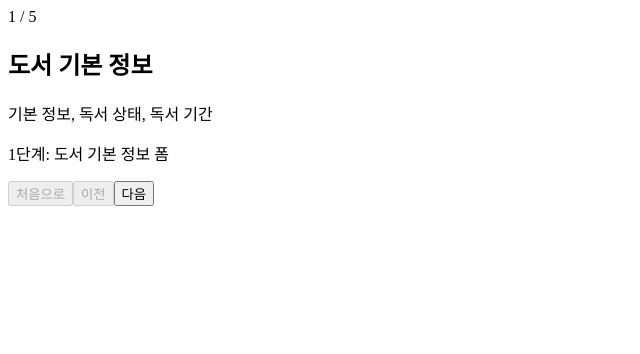
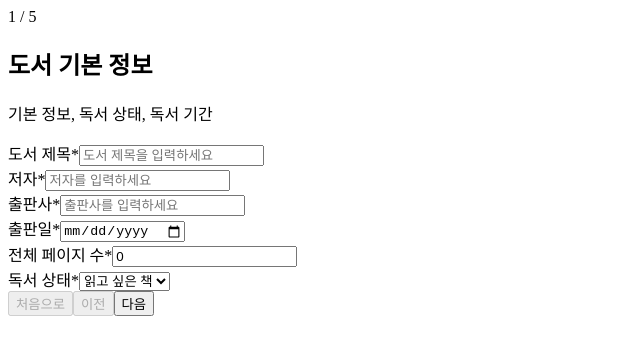
Before and after one commit to asst2506098-lab/msf, a Next.js app: page /books/1 in a window 1280 px wide. Shown: the top 354 px of the page, without its empty margins (0-640 px from the left). Built offline with nearby package versions, Linux system fonts and the light colour scheme.

Commit message:
feat: 1단계 폼 구현

```diff
--- a/src/features/bookForm/components/steps/BasicStep.tsx
+++ b/src/features/bookForm/components/steps/BasicStep.tsx
@@ -1,3 +1,83 @@
+import { useFormContext } from "react-hook-form";
+import {
+  TextInput,
+  NumberInput,
+  DateInput,
+  SelectBox,
+} from "@/shared/components";
+import { BasicStepFormData } from "../../types/basicStep";
+import { READING_STATUS_OPTIONS } from "../../constants/readingStatus";
+
 export function BasicStep() {
-  return <p>1단계: 도서 기본 정보 폼</p>;
+  const { watch } = useFormContext<BasicStepFormData>();
+  const readingStatus = watch("readingStatus");
+
+  const isWantToRead = readingStatus === "want_to_read";
+  const isFinished = readingStatus === "finished";
+
+  return (
+    <>
+      <TextInput
+        name="bookTitle"
+        label="도서 제목"
+        placeholder="도서 제목을 입력하세요"
+        required
+        rules={{ required: "도서 제목은 필수입니다" }}
+      />
+      <TextInput
+        name="author"
+        label="저자"
+        placeholder="저자를 입력하세요"
+        required
+        rules={{ required: "저자는 필수입니다" }}
+      />
+      <TextInput
+        name="publisher"
+        label="출판사"
+        placeholder="출판사를 입력하세요"
+        required
+        rules={{ required: "출판사는 필수입니다" }}
+      />
+      <DateInput
+        name="publishedDate"
+        label="출판일"
+        required
+        rules={{ required: "출판일은 필수입니다" }}
+      />
+      <NumberInput
+        name="totalPages"
+        label="전체 페이지 수"
+        placeholder="페이지 수를 입력하세요"
+        required
+        min={1}
+        rules={{
+          required: "전체 페이지 수는 필수입니다",
+          min: { value: 1, message: "1페이지 이상이어야 합니다" },
+        }}
+      />
+      <SelectBox
+        name="readingStatus"
+        label="독서 상태"
+        options={READING_STATUS_OPTIONS}
+        required
+        rules={{ required: "독서 상태는 필수입니다" }}
+      />
+      {!isWantToRead && (
+        <DateInput
+          name="readingStartDate"
+          label="독서 시작일"
+          required
+          rules={{ required: "독서 시작일은 필수입니다" }}
+        />
+      )}
+      {isFinished && (
+        <DateInput
+          name="readingEndDate"
+          label="독서 종료일"
+          required
+          rules={{ required: "독서 종료일은 필수입니다" }}
+        />
+      )}
+    </>
+  );
 }
--- /dev/null
+++ b/src/features/bookForm/constants/readingStatus.ts
@@ -0,0 +1,6 @@
+export const READING_STATUS_OPTIONS = [
+  { value: "want_to_read", label: "읽고 싶은 책" },
+  { value: "reading", label: "읽는 중" },
+  { value: "finished", label: "읽음" },
+  { value: "paused", label: "보류 중" },
+];
--- a/src/shared/components/Checkbox.tsx
+++ b/src/shared/components/Checkbox.tsx
@@ -50,7 +50,7 @@ export function Checkbox<T extends FieldValues>({
         )}
       />
       {error && (
-        <div id={`${name}-error`} role="alert">
+        <div id={`${name}-error`} role="alert" style={{ color: "red" }}>
           {error}
         </div>
       )}
--- a/src/shared/components/DateInput.tsx
+++ b/src/shared/components/DateInput.tsx
@@ -53,7 +53,7 @@ export function DateInput<T extends FieldValues>({
         )}
       />
       {error && (
-        <div id={`${name}-error`} role="alert">
+        <div id={`${name}-error`} role="alert" style={{ color: "red" }}>
           {error}
         </div>
       )}
--- a/src/shared/components/NumberInput.tsx
+++ b/src/shared/components/NumberInput.tsx
@@ -59,7 +59,7 @@ export function NumberInput<T extends FieldValues>({
         )}
       />
       {error && (
-        <div id={`${name}-error`} role="alert">
+        <div id={`${name}-error`} role="alert" style={{ color: "red" }}>
           {error}
         </div>
       )}
--- a/src/shared/components/SelectBox.tsx
+++ b/src/shared/components/SelectBox.tsx
@@ -62,7 +62,7 @@ export function SelectBox<T extends FieldValues>({
         )}
       />
       {error && (
-        <div id={`${name}-error`} role="alert">
+        <div id={`${name}-error`} role="alert" style={{ color: "red" }}>
           {error}
         </div>
       )}
--- a/src/shared/components/TextInput.tsx
+++ b/src/shared/components/TextInput.tsx
@@ -50,7 +50,7 @@ export function TextInput<T extends FieldValues>({
         )}
       />
       {error && (
-        <div id={`${name}-error`} role="alert">
+        <div id={`${name}-error`} role="alert" style={{ color: "red" }}>
           {error}
         </div>
       )}
--- a/src/shared/components/Textarea.tsx
+++ b/src/shared/components/Textarea.tsx
@@ -55,7 +55,7 @@ export function Textarea<T extends FieldValues>({
         )}
       />
       {error && (
-        <div id={`${name}-error`} role="alert">
+        <div id={`${name}-error`} role="alert" style={{ color: "red" }}>
           {error}
         </div>
       )}
```
